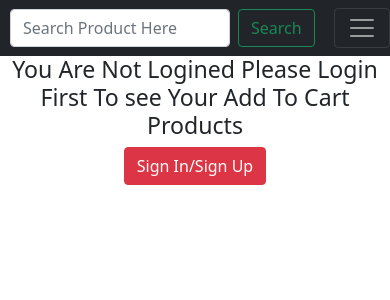
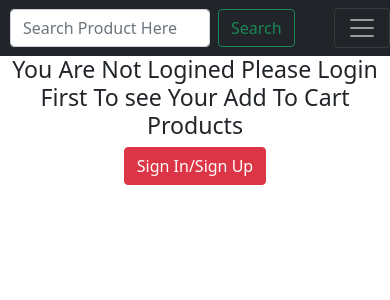
Before and after one commit to Amitabhraj/My-Shopping-Cart-Shopping, a Django app: page /shop/cart/ in a window 390 px wide. Shown: the top 300 px of the page. Run offline with Django 3.2, Linux system fonts and the light colour scheme; data comes from the database, SQL or seed files in the repository; some libraries are stand-ins or nearby versions.

Commit message:
basic,html template change

```diff
--- a/templates/shop/basic.html
+++ b/templates/shop/basic.html
@@ -53,7 +53,7 @@
   margin-left:10px;
 }
 #search{
-  width:220px;
+  width:200px;
 }
 #navbar-brand{
   display: none;
```
